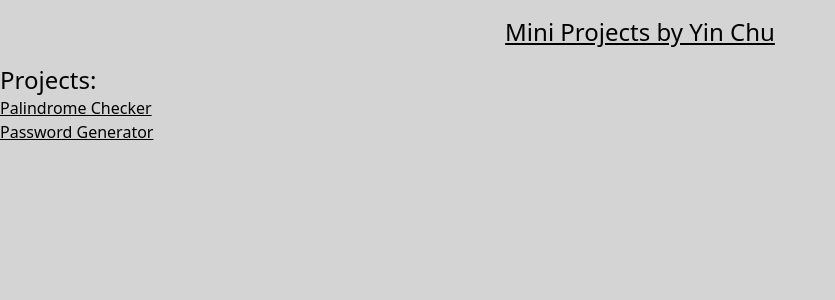
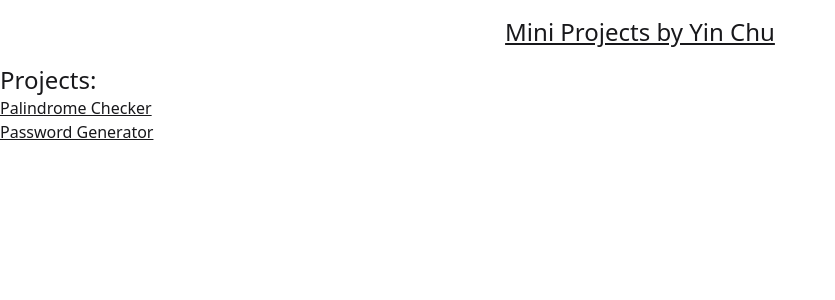
Before and after one commit to yinchurijnaard/mini-projects-website, a Next.js app: page / in a window 1280 px wide. Shown: the top 300 px of the page, without its empty margins (0-835 px from the left). Built offline with nearby package versions, Linux system fonts and the light colour scheme.

Commit message:
Added daisyUI npm package and removed old code

```diff
--- a/app/globals.css
+++ b/app/globals.css
@@ -1,4 +1,5 @@
 @import "tailwindcss";
+@plugin "daisyui";
 
 @layer base {
   html {
--- a/package.json
+++ b/package.json
@@ -18,6 +18,7 @@
     "@types/node": "^20",
     "@types/react": "^19",
     "@types/react-dom": "^19",
+    "daisyui": "^5.5.19",
     "eslint": "^9",
     "eslint-config-next": "16.2.4",
     "tailwindcss": "^4",
```
Also changed, not shown: app/page.tsx (+0 -7 lines), app/palindrome-checker/page.tsx (+0 -20 lines), 1 other file (tests, documents, lock files or other folders).
